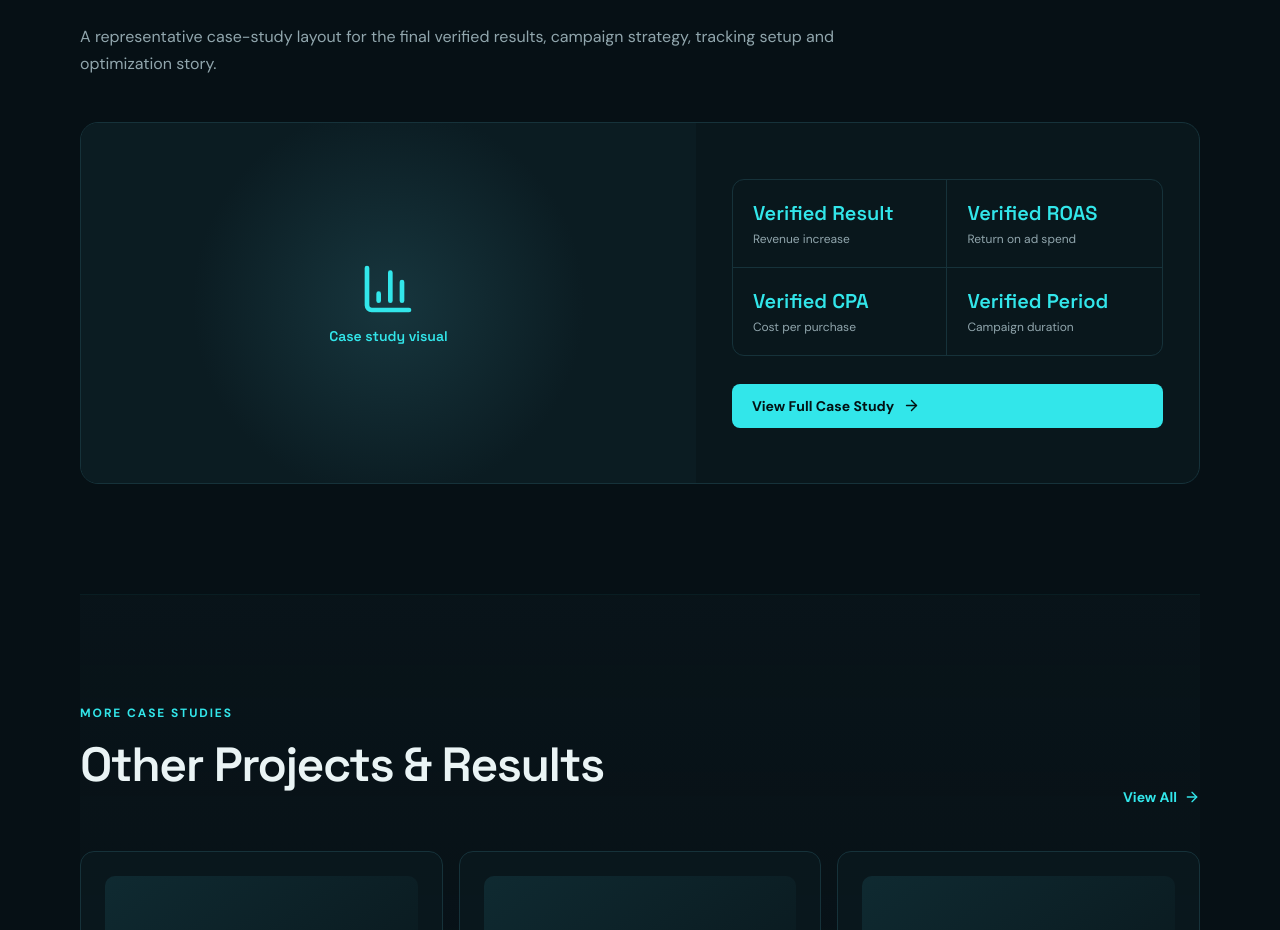
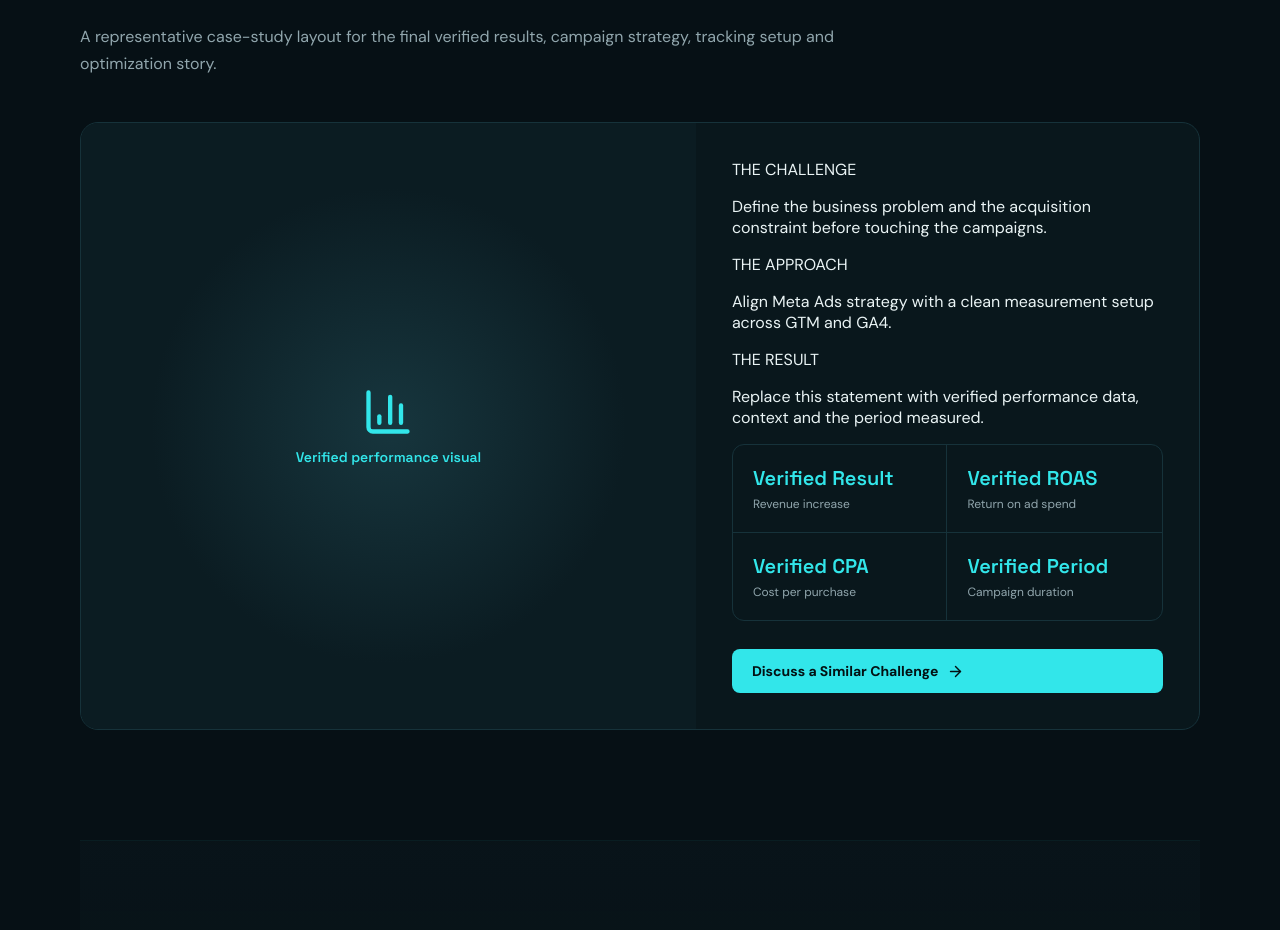
Before and after one commit to tomahmed420/my-protfolio-website-, a Next.js app: page / in a window 1280 px wide. Shown: the part 2677-3607 px from the top of the page. Built offline with nearby package versions, Linux system fonts and the light colour scheme; no server answers.

Commit message:
feat: strengthen featured case study proof structure

```diff
--- a/app/page.tsx
+++ b/app/page.tsx
@@ -95,13 +95,20 @@ export default function Home() {
 
       <section id="case-studies" className="section-shell section">
         <div className="section-heading"><p className="eyebrow">{content.featuredCaseStudy.eyebrow}</p><h2>{content.featuredCaseStudy.title}</h2><p>{content.featuredCaseStudy.summary}</p></div>
-        <div className="featured-case">
-          <div className="case-visual"><div className="case-chart"><BarChart3 size={56}/><span>Case study visual</span></div></div>
+        <article className="featured-case">
+          <div className="case-visual">
+            <div className="case-chart"><BarChart3 size={52}/><span>Verified performance visual</span></div>
+          </div>
           <div className="case-content">
+            <div className="case-story">
+              <div><span className="story-label">THE CHALLENGE</span><p>Define the business problem and the acquisition constraint before touching the campaigns.</p></div>
+              <div><span className="story-label">THE APPROACH</span><p>Align Meta Ads strategy with a clean measurement setup across GTM and GA4.</p></div>
+              <div><span className="story-label">THE RESULT</span><p>Replace this statement with verified performance data, context and the period measured.</p></div>
+            </div>
             <div className="metric-grid">{content.featuredCaseStudy.metrics.map(([value,label]) => <div key={label}><strong>{value}</strong><span>{label}</span></div>)}</div>
-            <a className="btn primary" href="#contact">View Full Case Study <ArrowRight size={17}/></a>
+            <a className="btn primary" href="#contact">Discuss a Similar Challenge <ArrowRight size={17}/></a>
           </div>
-        </div>
+        </article>
       </section>
 
       <section className="section-shell section section-muted">
```
